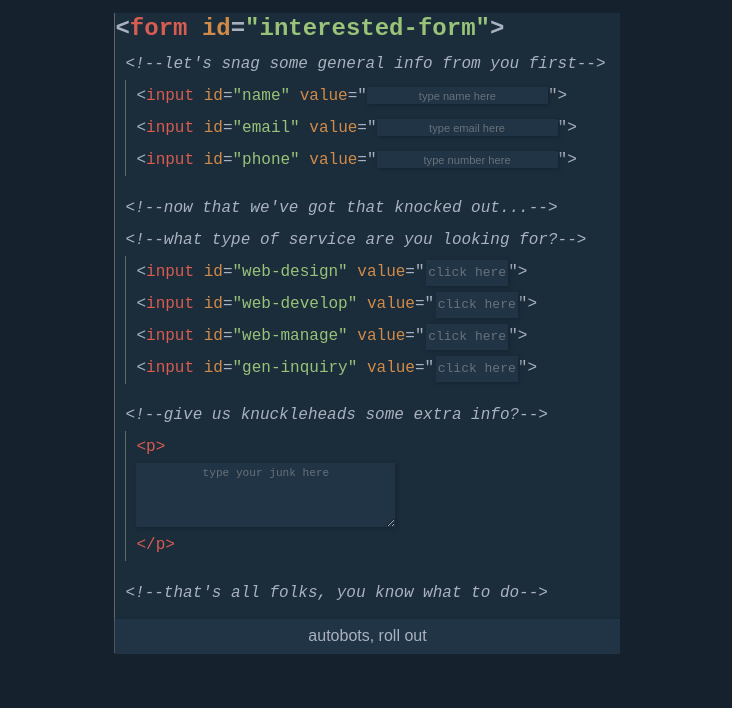
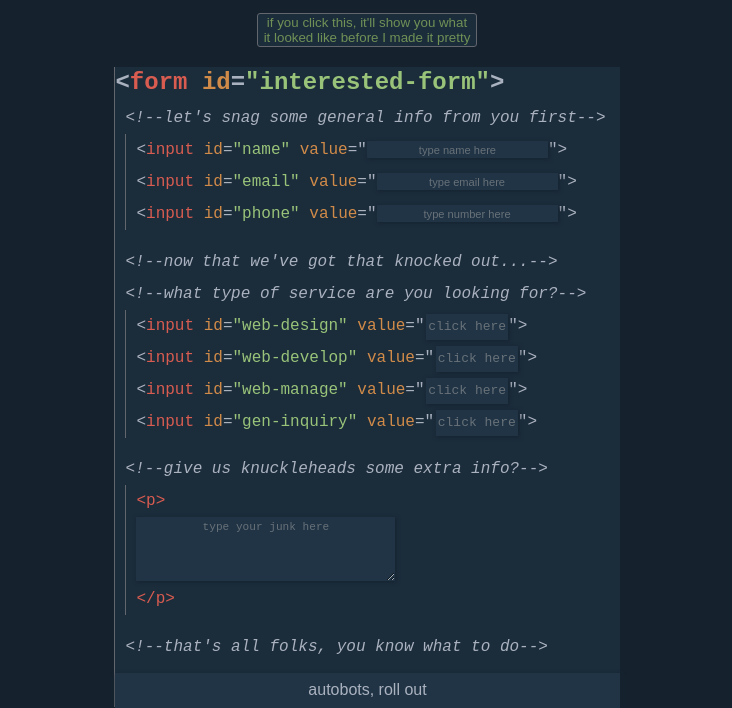
Before and after one commit to CosmicMar/code-form, a plain HTML site: page index.html in a window 1280 px wide. Shown: the part 108-816 px from the top of the page, without its empty margins (273-1005 px from the left). Drawn offline with Linux system fonts and the light colour scheme.

Commit message:
added button

```diff
--- a/index.html
+++ b/index.html
@@ -36,6 +36,8 @@
 				if so, fill this bad boy out and we'll get back to you
 				<br />after we chug this caffeine.
 			</p>
+			<button><a href="https://cosmicmar.github.io/code-form-plain/">if you click this, it'll show you what<br>
+			it looked like before I made it pretty</a></button>
 		</div>
 		<form id="form">
 			<h2 id="form-title">
--- a/styles.css
+++ b/styles.css
@@ -83,6 +83,18 @@ form {
   text-wrap: nowrap;
 }
 
+a {
+  text-decoration: none;
+  color: #6f9156;
+}
+
+button {
+  margin-bottom: 1.5em;
+  background-color: var(--content-overlay);
+  border: 1px solid var(--border);
+  border-radius: 3px;
+}
+
 #title {
   margin-bottom: -5px;
   display: inline-block;
@@ -163,7 +175,7 @@ input[type="submit"]:hover {
     font-size: .7em;
   }
 
-  input, textarea,{
+  input, textarea {
     font-size: 1em;
   }
 
```
